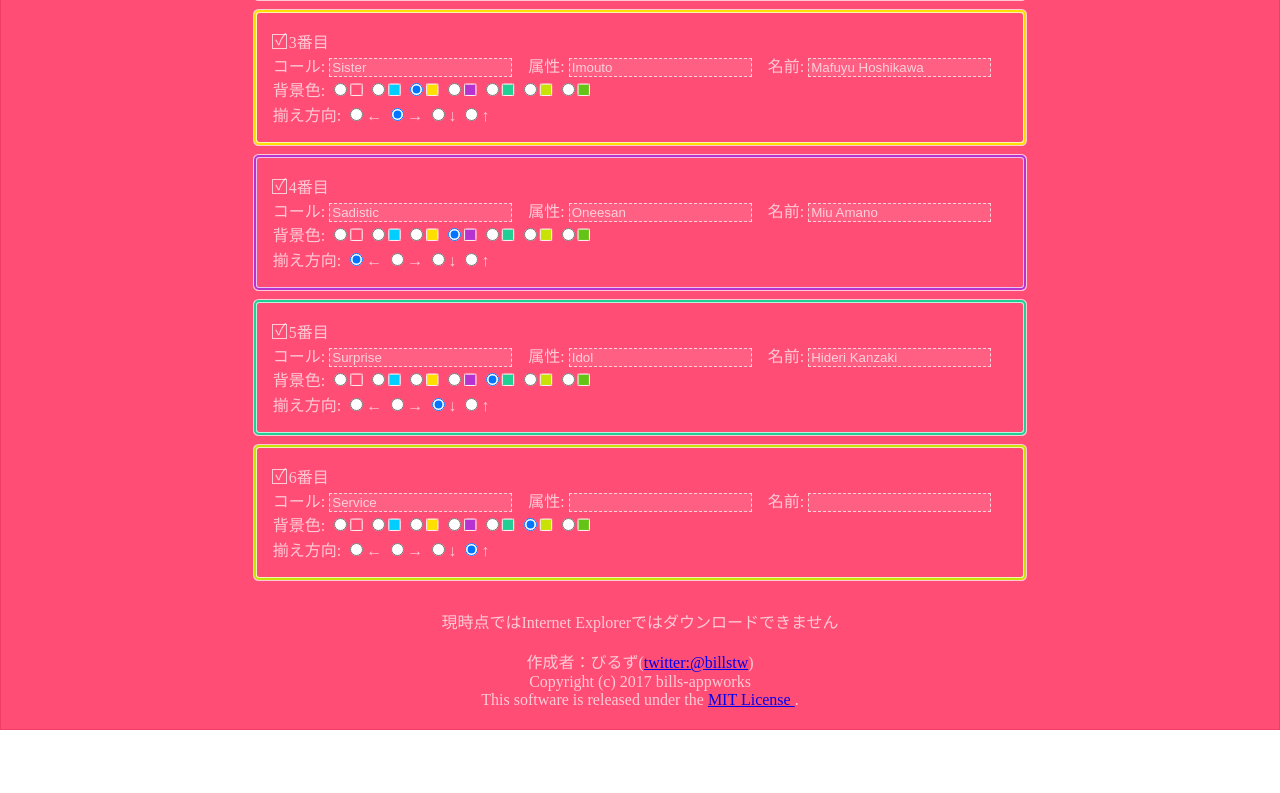
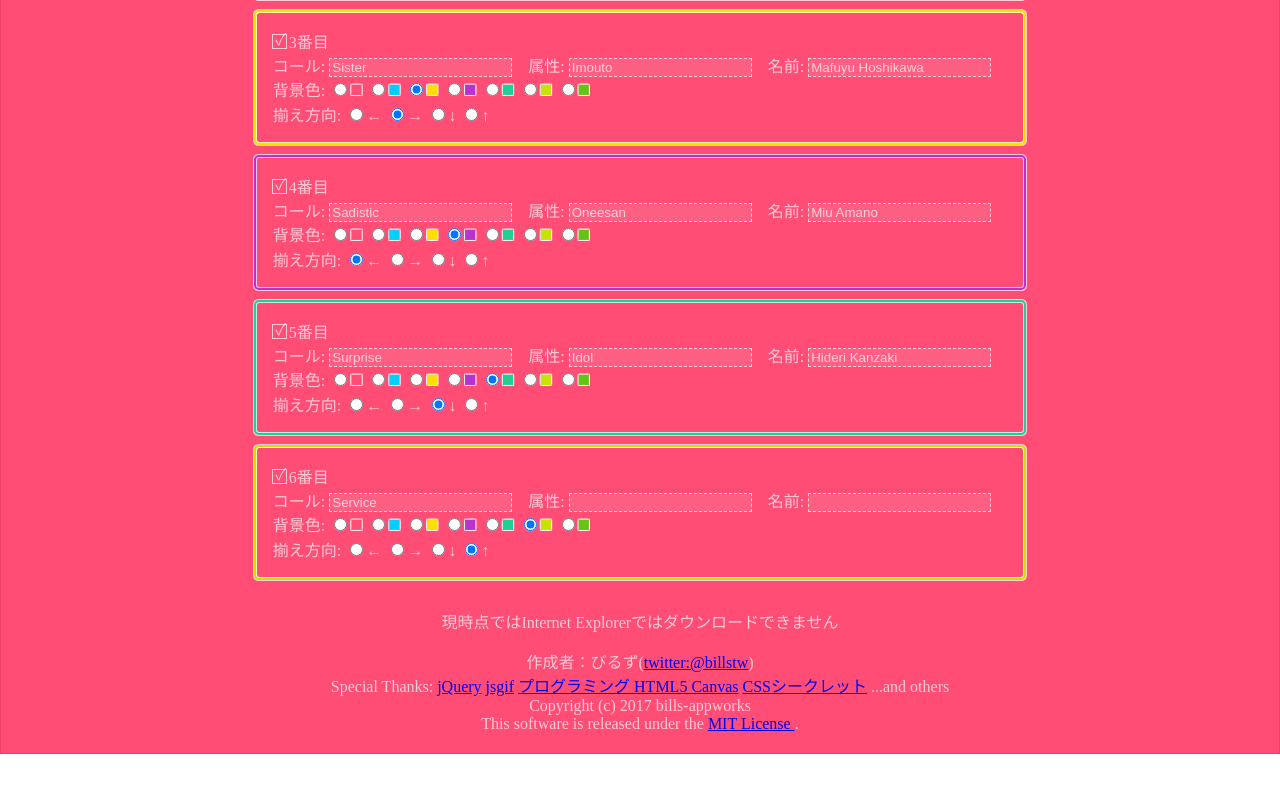
Before and after one commit to bills-appworks/blend-s, a plain HTML site: page docs/index.html in a window 1280 px wide. Shown: the part 787-1580 px from the top of the page. Before the commit the page ends 1557 px from the top, so only its background shows below. Drawn offline with nearby package versions, Linux system fonts and the light colour scheme; a web font is replaced by a local one.

Commit message:
謝辞・参考等の記載 close #3

```diff
--- a/docs/index.html
+++ b/docs/index.html
@@ -3,7 +3,7 @@
   <head>
     <meta charset="utf-8">
     <meta name="viewport" content="width=device-width, initial-scale=1">
-    <title>「ブレンド・S」オープニング風ロゴアニメーションジェネレータ（α版）</title>
+    <title>「ブレンド・S」オープニング風ロゴアニメーションジェネレータ（α-2版）</title>
     <!--
       Copyright (c) 2017 bills-appworks
       This software is released under the MIT License.
@@ -40,7 +40,7 @@
   </head>
   <body>
     <div id="body_title"><div id="title_blend">ブレンド・</div><div id="title_S">S<span id="title_S_vertical"></span></div></div>
-    <div id="description">オープニング風ロゴアニメーションジェネレータ（α版）</div>
+    <div id="description">オープニング風ロゴアニメーションジェネレータ（α-2版）</div>
     <!-- タブインデックス風装飾表示 -->
     <div id="tab">
       <span class="tab_element">CAFÉ STILE</span>
@@ -282,7 +282,15 @@
       <div id="author">
         <span>作成者：びるず(<a href="https://twitter.com/billstw" target="_blank">twitter:@billstw</a>)</span>
       </div>
-      <div id="copyright">
+      <div id="thanks">
+        <span>Special Thanks:</span>
+        <a href="https://jquery.com/" target="_blank">jQuery</a>
+        <a href="https://github.com/antimatter15/jsgif" target="_blank">jsgif</a>
+        <a href="https://www.oreilly.co.jp/books/9784873116877/" target="_blank">プログラミング HTML5 Canvas</a>
+        <a href="https://www.oreilly.co.jp/books/9784873117669/" target="_blank">CSSシークレット</a>
+        <span>...and others</span>
+      </div>
+    <div id="copyright">
         <span>Copyright (c) 2017 bills-appworks</span>
       </div>
       <div id="license">
```
